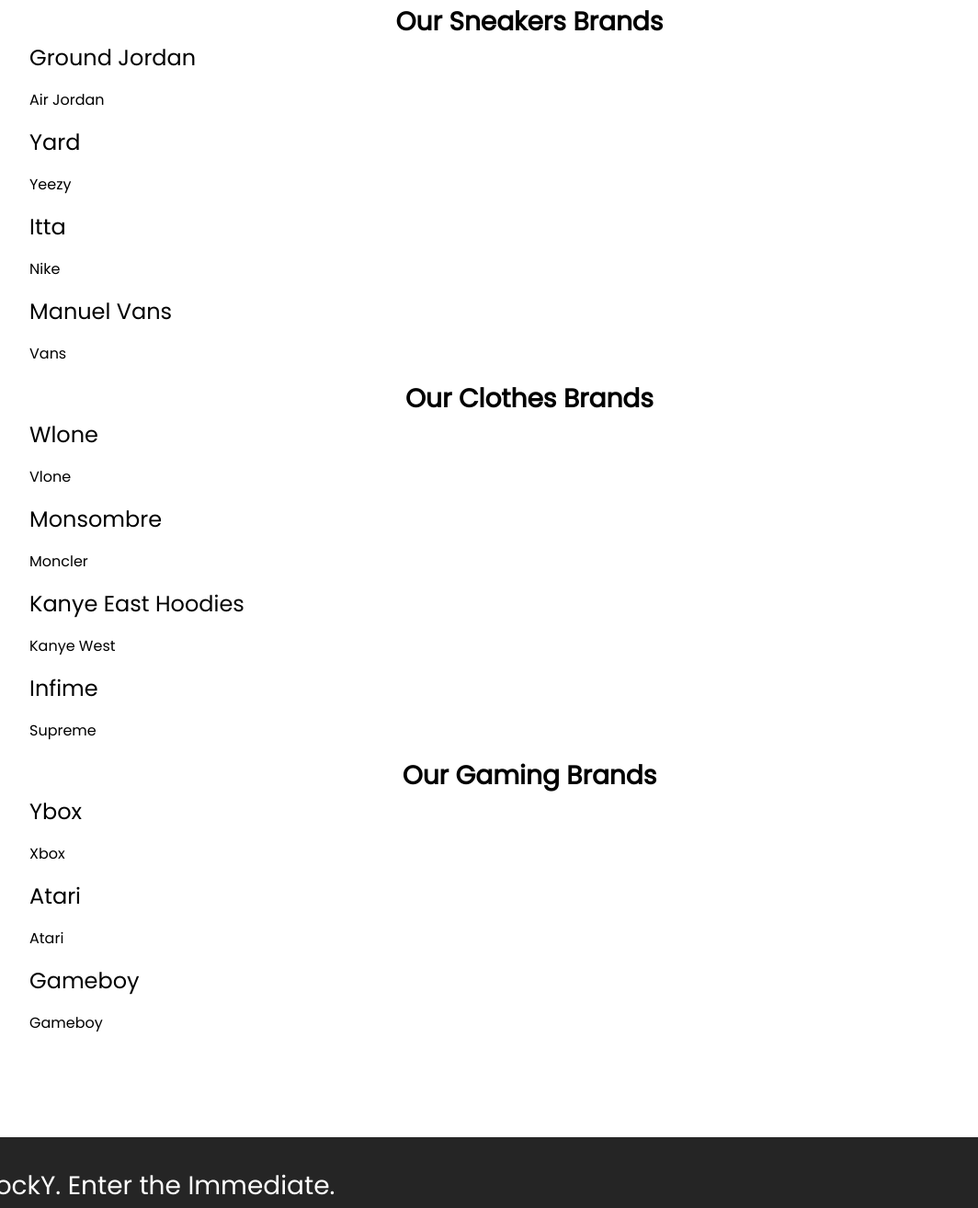
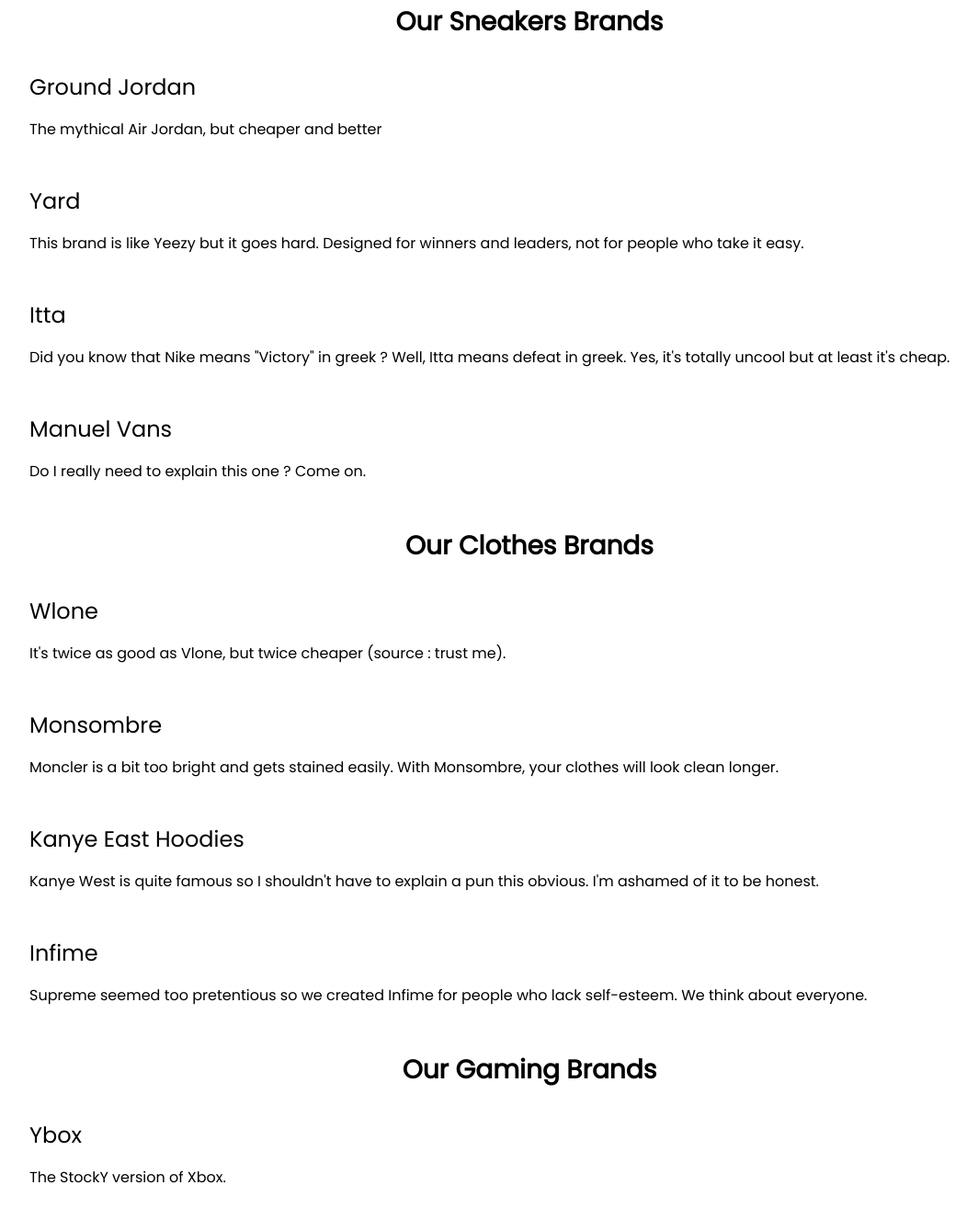
Before and after one commit to Nat2194/Web_Project, a website: page html/pages/about.html in a window 1280 px wide. Shown: the part 531-1845 px from the top of the page at 92% size, without its empty margins (64-1128 px from the left). Drawn offline with Linux system fonts and the light colour scheme; files whose address does not match are found by name.

Commit message:
explication des jeux de mots

```diff
--- a/html/pages/about.html
+++ b/html/pages/about.html
@@ -38,7 +38,7 @@
     </header>
 
     <div class="flex flex-col m-24">
-      <div class="flex justify-center text-xxl">About StockY</div>
+      <div class="flex justify-center text-xxl font-bold">About StockY</div>
       <div class="text-m">
         <p>
           StockY is a completely unprecedented online marketplace and clothing
@@ -53,62 +53,100 @@
       </div>
     </div>
 
-    <div class="flex flex-col m-24 text-center">
+    <div class="flex flex-col m-24 text-center gap-8">
       <div class="flex justify-center text-xxl font-bold">
         Our Sneakers Brands
       </div>
+      <div>
         <div class="text-xl">Ground Jordan</div>
         <div class="text-m">
-        <p>Air Jordan</p>
+          <p>The mythical Air Jordan, but cheaper and better</p>
         </div>
-
+      </div>
+      <div>
         <div class="text-xl">Yard</div>
         <div class="text-m">
-        <p>Yeezy</p>
+          <p>
+            This brand is like Yeezy but it goes hard. Designed for winners and
+            leaders, not for people who take it easy.
+          </p>
         </div>
+      </div>
+      <div>
         <div class="text-xl">Itta</div>
         <div class="text-m">
-        <p>Nike</p>
+          <p>
+            Did you know that Nike means "Victory" in greek ? Well, Itta means
+            defeat in greek. Yes, it's totally uncool but at least it's cheap.
+          </p>
         </div>
+      </div>
+      <div>
         <div class="text-xl">Manuel Vans</div>
         <div class="text-m">
-        <p>Vans</p>
+          <p>Do I really need to explain this one ? Come on.</p>
+        </div>
       </div>
 
       <div class="flex justify-center text-xxl font-bold">
         Our Clothes Brands
       </div>
+      <div>
         <div class="text-xl">Wlone</div>
         <div class="text-m">
-        <p>Vlone</p>
+          <p>
+            It's twice as good as Vlone, but twice cheaper (source : trust me).
+          </p>
         </div>
+      </div>
+      <div>
         <div class="text-xl">Monsombre</div>
         <div class="text-m">
-        <p>Moncler</p>
+          <p>
+            Moncler is a bit too bright and gets stained easily. With Monsombre,
+            your clothes will look clean longer.
+          </p>
         </div>
+      </div>
+      <div>
         <div class="text-xl">Kanye East Hoodies</div>
         <div class="text-m">
-        <p>Kanye West</p>
+          <p>
+            Kanye West is quite famous so I shouldn't have to explain a pun this
+            obvious. I'm ashamed of it to be honest.
+          </p>
         </div>
+      </div>
+      <div>
         <div class="text-xl">Infime</div>
         <div class="text-m">
-        <p>Supreme</p>
+          <p>
+            Supreme seemed too pretentious so we created Infime for people who
+            lack self-esteem. We think about everyone.
+          </p>
+        </div>
       </div>
 
       <div class="flex justify-center text-xxl font-bold">
         Our Gaming Brands
       </div>
+      <div>
         <div class="text-xl">Ybox</div>
         <div class="text-m">
-        <p>Xbox</p>
+          <p>The StockY version of Xbox.</p>
         </div>
+      </div>
+      <div>
         <div class="text-xl">Atari</div>
         <div class="text-m">
-        <p>Atari</p>
+          <p>Do you really want to purchase an Atari in 2022 ?</p>
         </div>
+      </div>
+      <div>
         <div class="text-xl">Gameboy</div>
         <div class="text-m">
-        <p>Gameboy</p>
+          <p>For the nostalgic ones.</p>
+        </div>
       </div>
     </div>
 
```
Lines whose indentation alone changed are shown as unchanged.
